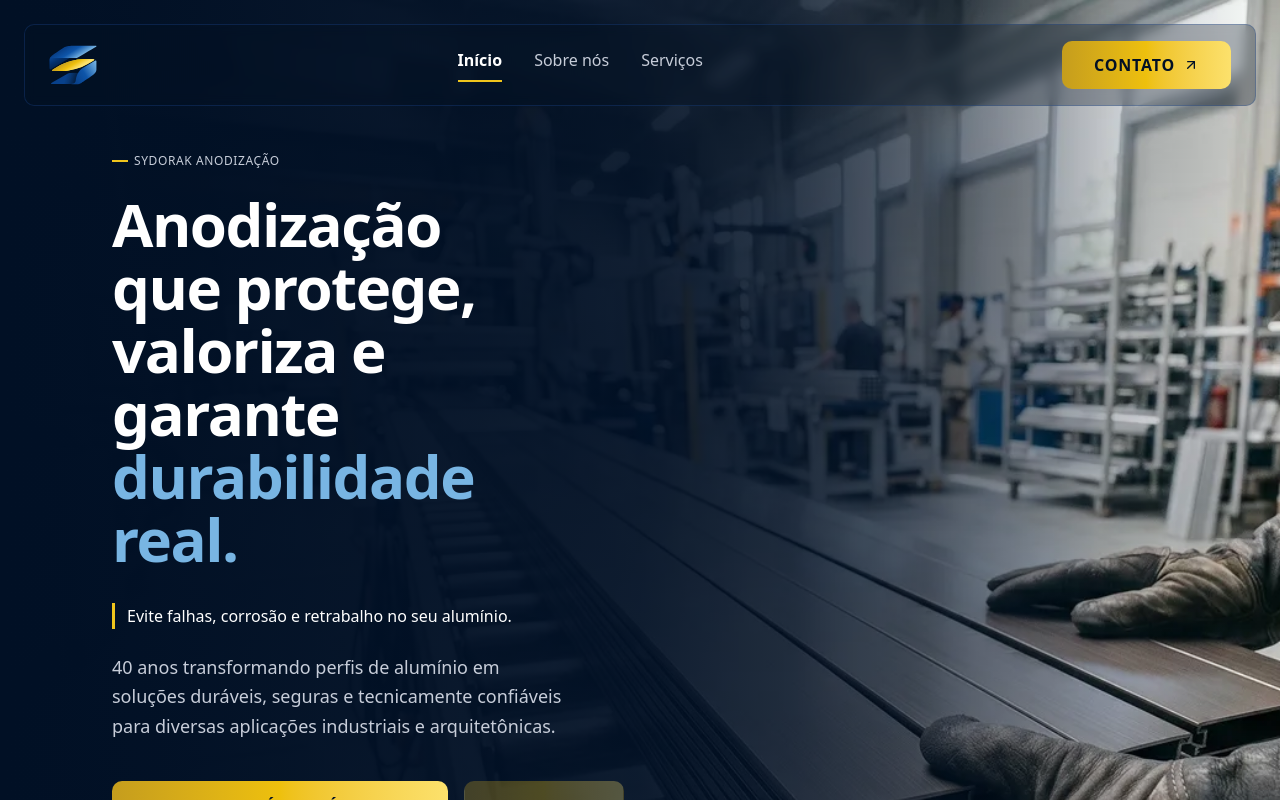
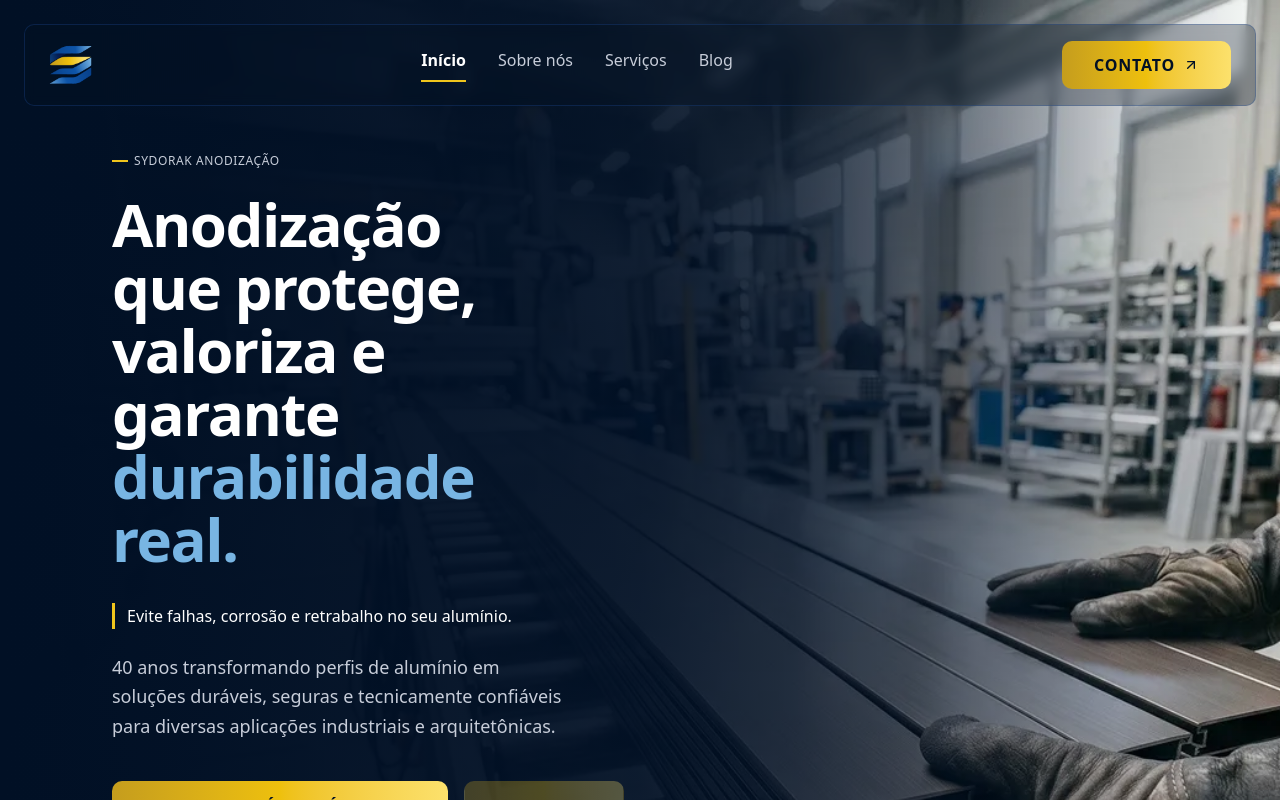
Before and after one commit to sydorakanodizacao/sydorakwebsite, a React (Vite) app in the folder frontend/: page / in a window 1280 px wide. Shown: the top 800 px of the page. Built offline with nearby package versions, Linux system fonts and the light colour scheme; a web font is replaced by a local one.

Commit message:
feat: atualiza logotipos oficiais, insere rota do blog e refatora rodapé

```diff
--- a/frontend/index.html
+++ b/frontend/index.html
@@ -2,6 +2,7 @@
 <html lang="pt-BR">
   <head>
     <meta charset="UTF-8" />
+    <link rel="icon" type="image/png" href="/src/assets/icon-novalogo.png" />
     <meta name="viewport" content="width=device-width, initial-scale=1.0" />
     <title>Sydorak Anodização</title>
     <meta name="description" content="Sydorak Anodização - Especialistas em anodização de alumínio e tratamentos de superfície de alto padrão. Durabilidade, precisão técnica e acabamento premium." />
--- a/frontend/src/components/layout/footer.jsx
+++ b/frontend/src/components/layout/footer.jsx
@@ -1,8 +1,7 @@
 import { cn } from '../../utils/cn'
 import TextLink from '../ui/text-link'
-import NewsletterInput from '../ui/newsletter-input'
 import Button from '../ui/button'
-import logoRodape from '../../assets/logorodape.svg'
+import logoNovaRodape from '../../assets/logonova-rodape.png'
 
 /**
  * Footer — Rodapé global da aplicação.
@@ -26,7 +25,7 @@ export default function Footer({ className, ...props }) {
         {/* Coluna 1: Logo */}
         <div className="lg:col-span-3 flex flex-col items-start justify-center">
           <img
-            src={logoRodape}
+            src={logoNovaRodape}
             alt="Sydorak Anodização"
             className="w-auto h-12"
           />
@@ -46,6 +45,9 @@ export default function Footer({ className, ...props }) {
             </TextLink>
             <TextLink dark={true} to="/servicos">
               Serviços
+            </TextLink>
+            <TextLink dark={true} to="/blog">
+              Blog
             </TextLink>
           </nav>
           <Button variant="primary" icon={true} to="/contato" className="mt-8">
@@ -71,15 +73,16 @@ export default function Footer({ className, ...props }) {
           </nav>
         </div>
 
-        {/* Coluna 4: Newsletter */}
+        {/* Coluna 4: Contatos */}
         <div className="lg:col-span-4 flex flex-col items-start w-full max-w-sm">
           <h6 className="text-primary font-bold text-sm mb-6 uppercase tracking-wider">
-            Newsletter
+            Contatos
           </h6>
-          <p className="text-on-dark-muted text-sm mb-6 leading-relaxed">
-            Assine para receber especificações técnicas e novidades do setor.
-          </p>
-          <NewsletterInput />
+          <div className="flex flex-col gap-4 text-on-dark-muted text-sm">
+            <p><strong>WhatsApp / Fixo:</strong> <br/><a href="https://wa.me/554132862028" className="hover:text-primary transition-colors hover:underline">(41) 3286-2028</a></p>
+            <p><strong>E-mail:</strong> <br/><a href="mailto:contato@sydorak.com.br" className="hover:text-primary transition-colors hover:underline">contato@sydorak.com.br</a></p>
+            <p><strong>Endereço:</strong> <br/>R. Exemplo da Sydorak, 123 - Curitiba, PR</p>
+          </div>
         </div>
       </div>
 
--- a/frontend/src/components/layout/navbar.jsx
+++ b/frontend/src/components/layout/navbar.jsx
@@ -3,12 +3,13 @@ import { Menu, X } from 'lucide-react'
 import { cn } from '../../utils/cn'
 import Button from '../ui/button'
 import TextLink from '../ui/text-link'
-import simboloLogo from '../../assets/simbolo.svg'
+import iconNovaLogo from '../../assets/icon-novalogo.png'
 
 const navLinks = [
   { label: 'Início', to: '/' },
   { label: 'Sobre nós', to: '/sobre-nos' },
-  { label: 'Serviços', to: '/servicos' }
+  { label: 'Serviços', to: '/servicos' },
+  { label: 'Blog', to: '/blog' }
 ]
 
 /**
@@ -43,7 +44,7 @@ export default function Navbar({ className }) {
         {/* Logo */}
         <a href="/" className="flex items-center shrink-0 focus:outline-none">
           <img
-            src={simboloLogo}
+            src={iconNovaLogo}
             alt="Sydorak Anodização"
             className="h-[40px] w-auto transition-transform duration-200 hover:scale-[1.03]"
           />
--- a/frontend/src/components/sections/AboutSummary.jsx
+++ b/frontend/src/components/sections/AboutSummary.jsx
@@ -80,7 +80,7 @@ export default function AboutSummary() {
 
             <motion.div variants={itemVariants} className="w-full mt-6">
               <HighlightLine>
-                Desde 1984, a Sydorak constrói confiança através da consistência técnica.
+                Desde 1986, a Sydorak constrói confiança através da consistência técnica.
               </HighlightLine>
             </motion.div>
 
```
Also changed, not shown: frontend/src/assets/icon-novalogo.png (added), frontend/src/assets/logonova-rodape.png (added).
